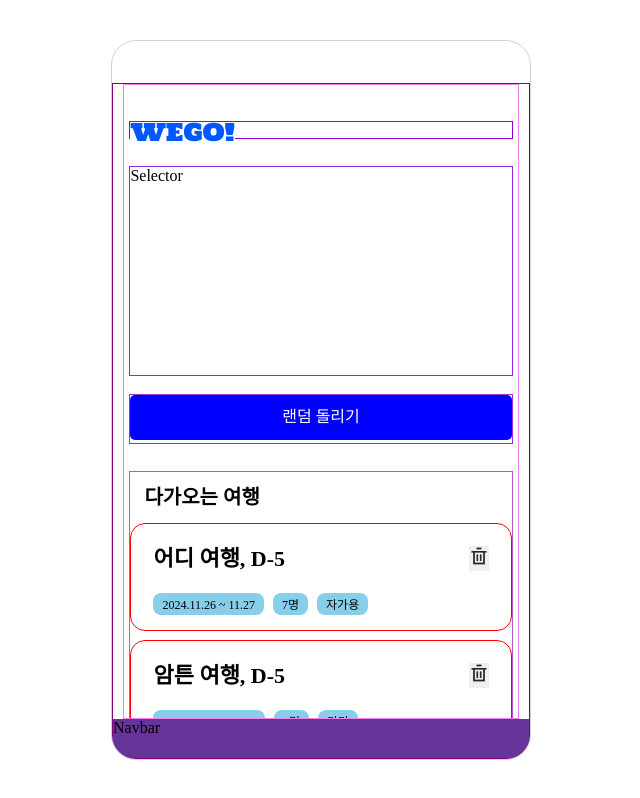
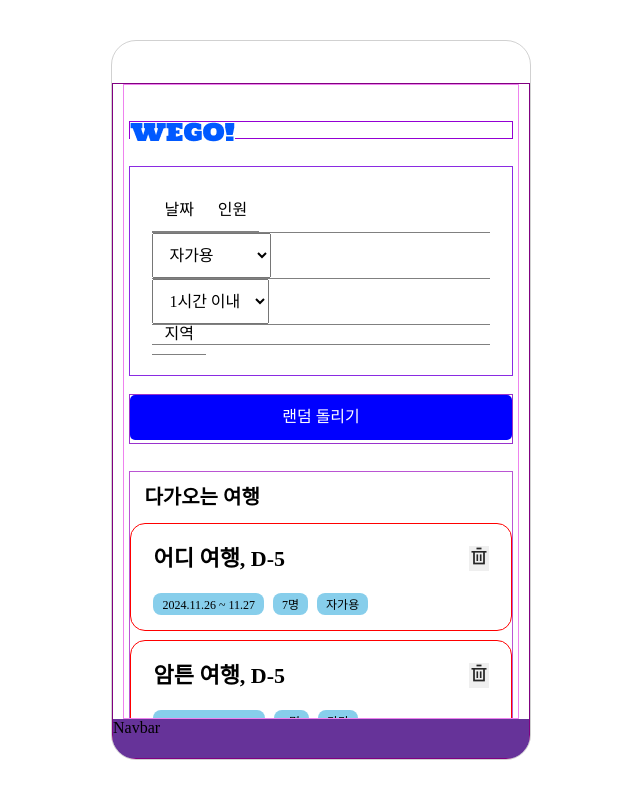
Before and after one commit to UMC-WEGO/WEGO_FE_React, a React (Vite) app in the folder WEGO_FE/: page /home in a window 1280 px wide. Shown: the whole page, without its empty margins (319-959 px from the left). Built offline with nearby package versions, Linux system fonts and the light colour scheme; a web font is replaced by a local one.

Commit message:
feat: 홈페이지 여행조건 선택창 구현

```diff
--- a/WEGO_FE/src/pages/feat_2/home/HomePage.tsx
+++ b/WEGO_FE/src/pages/feat_2/home/HomePage.tsx
@@ -54,6 +54,7 @@ const LogoContainer = styled.div`
 const SelectorContainer = styled.div`
   margin: 5px;
 
+  padding: 22px;
   margin-top: 27px;
   height: 210px;
 
@@ -240,6 +241,29 @@ const RandomBtn = styled.button`
   height: 45px;
   width: 100%;
 `
+// --- --- ---
+// --- --- ---
+const BottomSheetItem = styled.label`
+  padding: 12px;
+  border-bottom: 1px solid gray;
+`
+const ToggleItem = styled.select`
+  padding: 12px;
+  border-bottom: 1px solid gary;
+`
+const SelectorRow1 = styled.div`
+  border-bottom: 1px solid gray;
+  display: flex;
+`
+const SelectorRow2 = styled.div`
+  border-bottom: 1px solid gray;
+`
+const SelectorRow3 = styled.div`
+  border-bottom: 1px solid gray;
+`
+const SelectorRow4 = styled.div`
+  border-bottom: 1px solid gray;
+`
 
 
 function HomePage() {
@@ -249,7 +273,29 @@ function HomePage() {
         <ScrollArea>
           <LogoContainer><img src={WEGO_Logo}/></LogoContainer>
 
-          <SelectorContainer>Selector</SelectorContainer>
+          <SelectorContainer>
+            <SelectorRow1>
+              <BottomSheetItem>날짜</BottomSheetItem>
+              <BottomSheetItem>인원</BottomSheetItem>
+            </SelectorRow1>
+            <SelectorRow2>
+              <ToggleItem>
+                <option value="car">자가용</option>
+                <option value="bus">버스</option>
+                <option value="KTX">기차(KTX)</option>
+              </ToggleItem>
+            </SelectorRow2>
+            <SelectorRow3>
+              <ToggleItem>
+                <option value="1">1시간 이내</option>
+                <option value="2">2시간 이내</option>
+                <option value="3">3시간 이내</option>
+              </ToggleItem>
+            </SelectorRow3>
+            <SelectorRow4>
+              <BottomSheetItem>지역</BottomSheetItem>
+            </SelectorRow4>
+          </SelectorContainer>
 
           <RandomBtnContainer>
             <RandomBtn>랜덤 돌리기</RandomBtn>
```
